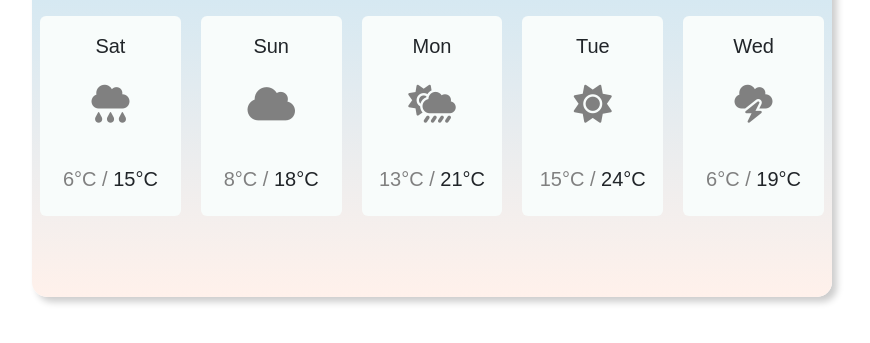
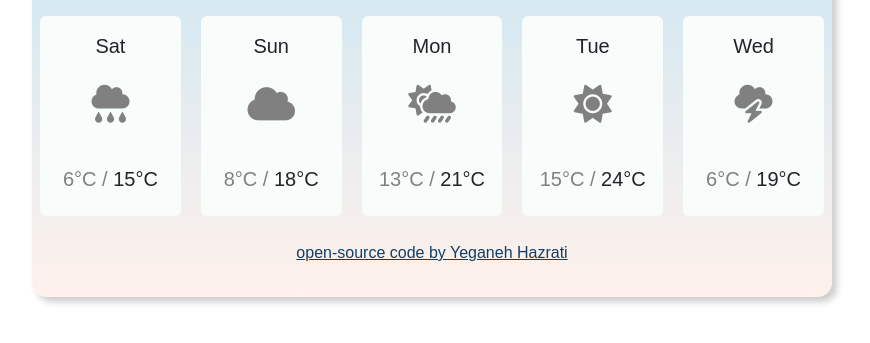
Before and after one commit to yeganeh-hz/weather-app, a plain HTML site: page index.html in a window 1280 px wide. Shown: the part 353-696 px from the top of the page, without its empty margins (208-1078 px from the left). Drawn offline with nearby package versions, Linux system fonts and the light colour scheme; a web font is replaced by a local one.

Commit message:
added github repository link

```diff
--- a/index.html
+++ b/index.html
@@ -60,7 +60,7 @@
             <p class="day">Wed</p><div class="col"><span class="emoji"><i class="fa-solid fa-cloud-bolt"></i></span></div><div class="col"><span class="low">6°C /</span><span class="high"> 19°C</span></div>
         </div>
     </div>
-
+    <a class="repository-adress" href="https://github.com/yeganeh-hz/weather-app">open-source code by Yeganeh Hazrati</a>
     <script src="src/index.js"></script>
   </body>
 </html>
--- a/src/styles.css
+++ b/src/styles.css
@@ -96,3 +96,10 @@
 .farenheit {
   font-size: 24px;
 }
+.repository-adress {
+  display: block;
+  margin: 15px auto;
+  text-align: center;
+  color: #113f67;
+  text-decoration: underline;
+}
```
